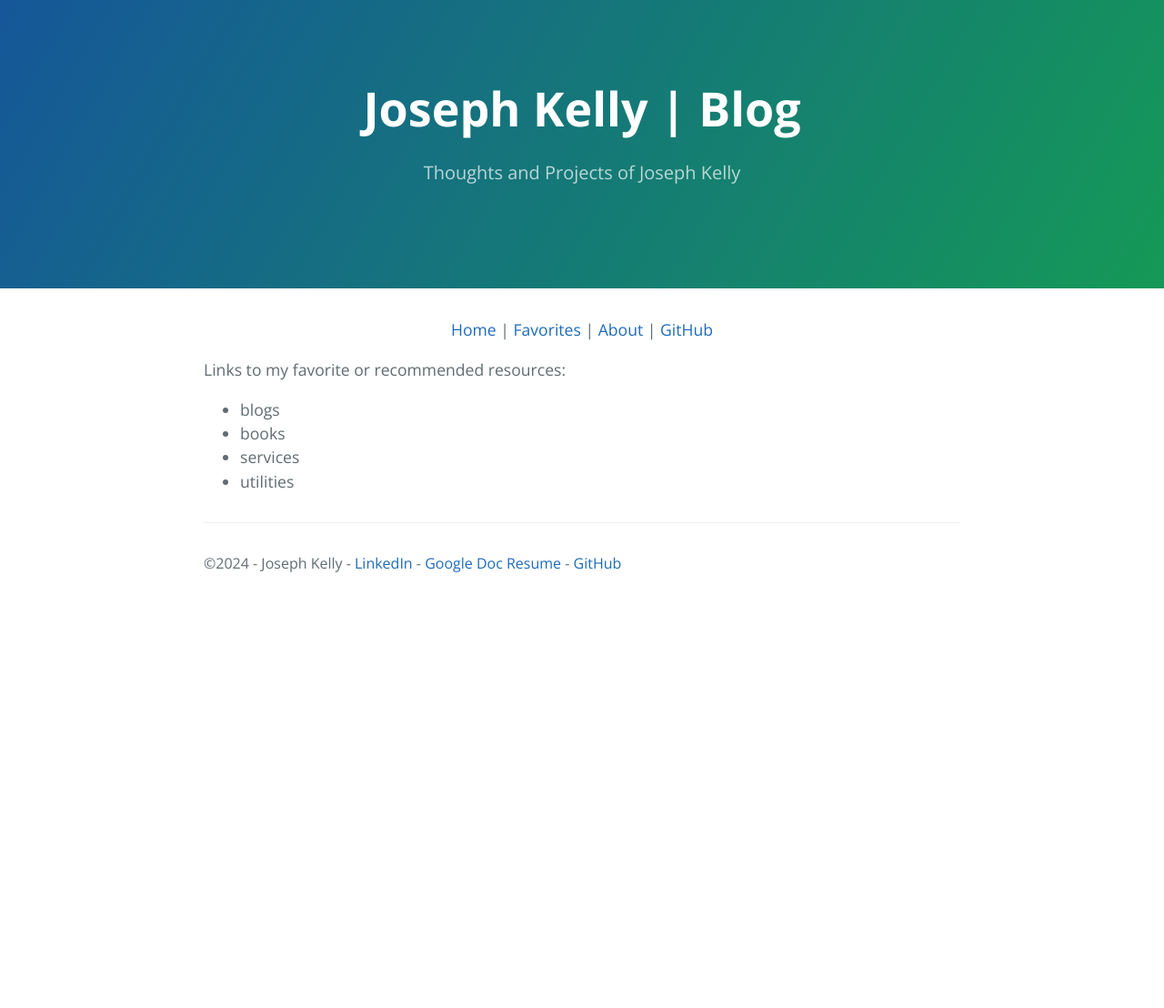
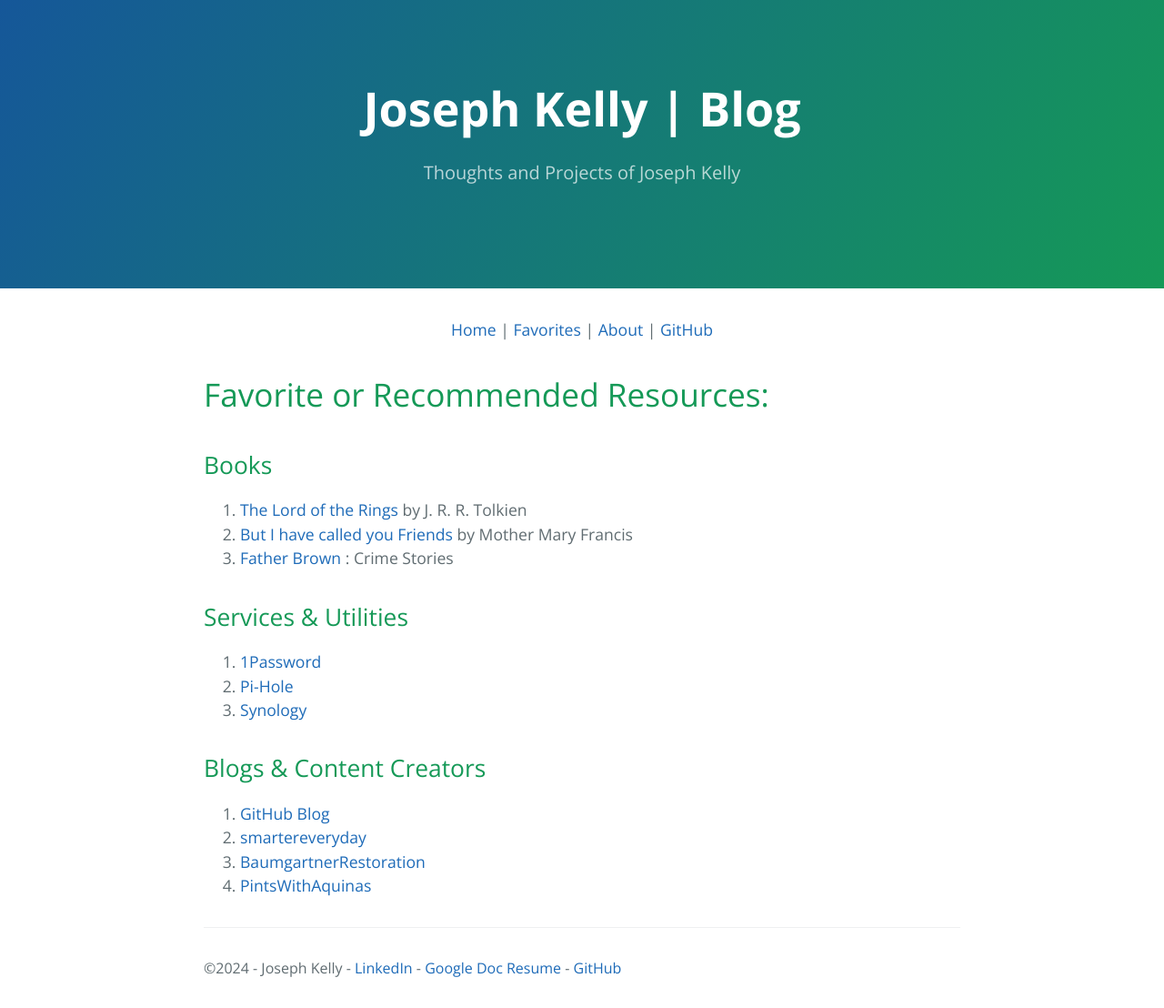
Before and after one commit to dirt19/dirt19.github.io, a Jekyll site: the page built from favorites.md, in a window 1280 px wide. Shown: the whole page at 91% size. Built offline with Jekyll 4.4.1, drawn with Linux system fonts in a browser that asks for light colours; before the commit the page ends 900 px from its top, so only the background shows below that.

Commit message:
adding links

```diff
--- a/favorites.md
+++ b/favorites.md
@@ -4,8 +4,20 @@ title: Favorites
 permalink: /fav/
 ---
 
-Links to my favorite or recommended resources:
-* blogs
-* books
-* services
-* utilities
+# Favorite or Recommended Resources:
+
+## Books
+1. [The Lord of the Rings](https://www.tatteredcover.com/book/9780358439196) by  J. R. R. Tolkien
+1. [But I have called you Friends](https://www.amazon.com/But-Have-Called-You-Friends/dp/1685950213) by Mother Mary Francis
+1. [Father Brown](https://www.amazon.com/Father-Brown-Crime-Stories-Mysteries/dp/0517001829) : Crime Stories
+
+## Services & Utilities
+1. [1Password](https://1password.com/)
+1. [Pi-Hole](https://pi-hole.net/)
+1. [Synology](https://www.synology.com/en-us)
+
+## Blogs & Content Creators
+1. [GitHub Blog](https://github.blog/category/security/)
+1. [smartereveryday](https://www.youtube.com/@smartereveryday)
+1. [BaumgartnerRestoration](https://www.youtube.com/@BaumgartnerRestoration)
+1. [PintsWithAquinas](https://www.youtube.com/@PintsWithAquinas)
```
